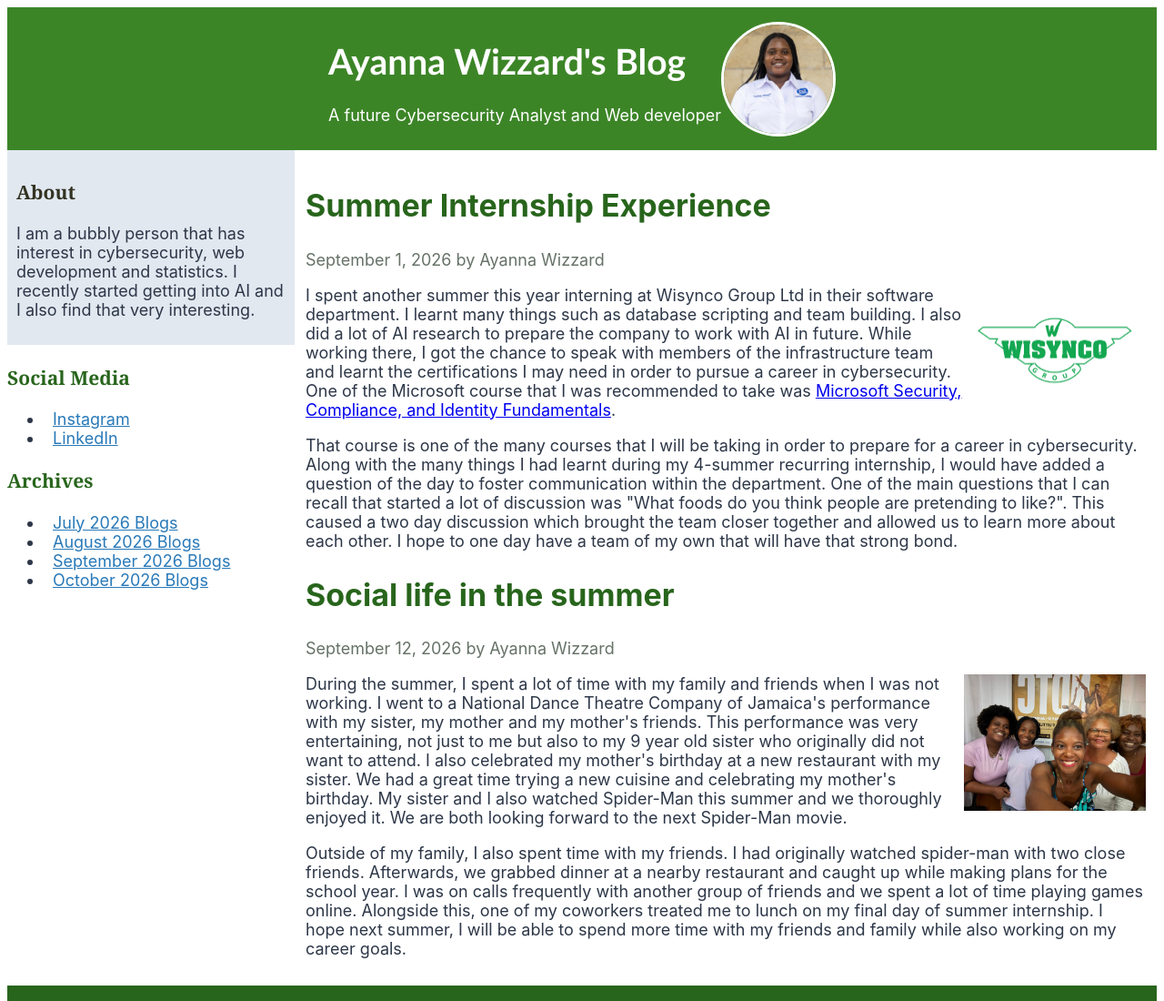
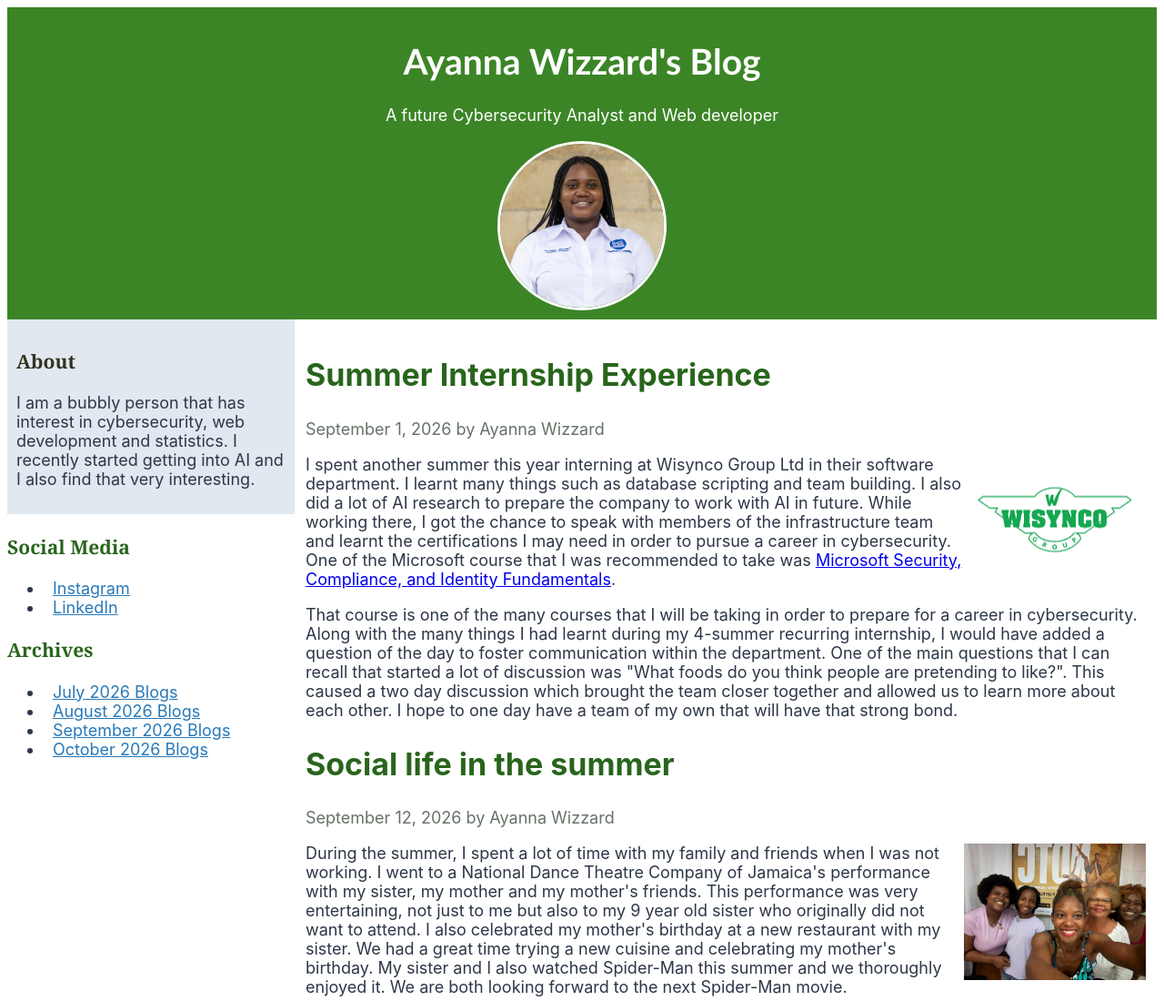
Before and after one commit to AyannaW08/info2180-lab2, a plain HTML site: page index.html in a window 1280 px wide. Shown: the top 1100 px of the page at 91% size. Drawn offline with Linux system fonts and the light colour scheme.

Commit message:
Fixed header image

```diff
--- a/styles.css
+++ b/styles.css
@@ -22,10 +22,12 @@ header {
     background-color: #3C8527;
     color: #FFFFFF;
     padding: 10px;
+    flex-direction: column;
+    text-align: center;
 }
 header img {
-    width: 120px;
-    height: 120px;
+    width: 180px;
+    height: 180px;
     object-fit: cover;
     border-radius: 50%;
     border: 3px solid #FFFFFF;
```
